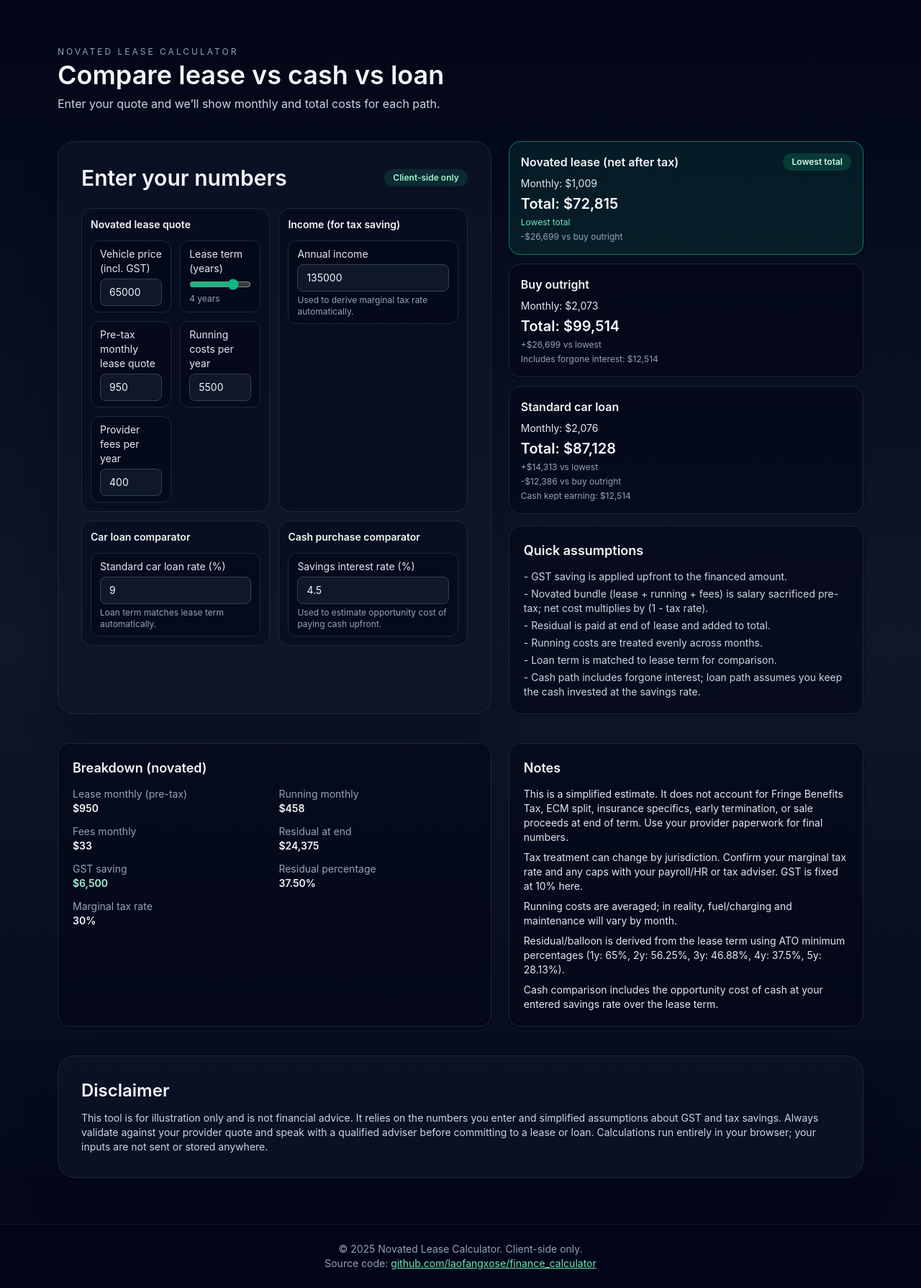
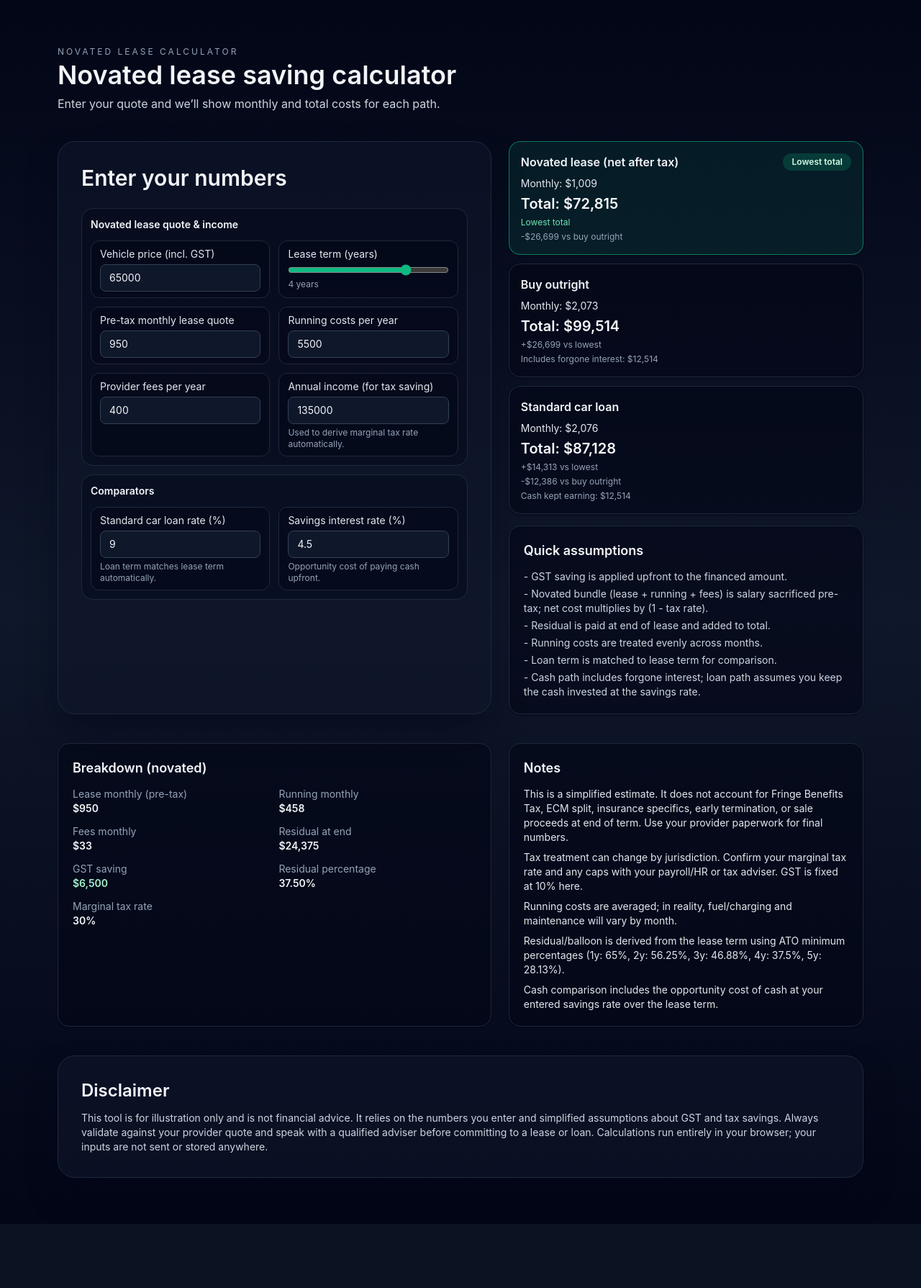
Before and after one commit to laofangxose/finance_calculator, a React (Vite) app: page / in a window 1280 px wide. Shown: the whole page at 72% size. After the commit the page ends 1700 px from the top, so only its background shows below. Built offline with nearby package versions, Linux system fonts and the light colour scheme.

Commit message:
ui: rename hero title to novated lease saving calculator

```diff
--- a/src/App.tsx
+++ b/src/App.tsx
@@ -209,7 +209,7 @@ function App() {
     }[]
   }[] = [
     {
-      title: 'Novated lease quote',
+      title: 'Novated lease quote & income',
       fields: [
         { label: 'Vehicle price (incl. GST)', key: 'vehiclePrice', step: 1000 },
         {
@@ -227,13 +227,8 @@ function App() {
         },
         { label: 'Running costs per year', key: 'runningCostsAnnual', step: 250 },
         { label: 'Provider fees per year', key: 'providerFeesAnnual', step: 50 },
-      ],
-    },
-    {
-      title: 'Income (for tax saving)',
-      fields: [
         {
-          label: 'Annual income',
+          label: 'Annual income (for tax saving)',
           key: 'annualIncome',
           step: 1000,
           hint: 'Used to derive marginal tax rate automatically.',
@@ -241,7 +236,7 @@ function App() {
       ],
     },
     {
-      title: 'Car loan comparator',
+      title: 'Comparators',
       fields: [
         {
           label: 'Standard car loan rate (%)',
@@ -249,16 +244,11 @@ function App() {
           step: 0.1,
           hint: 'Loan term matches lease term automatically.',
         },
-      ],
-    },
-    {
-      title: 'Cash purchase comparator',
-      fields: [
         {
           label: 'Savings interest rate (%)',
           key: 'savingsRate',
           step: 0.1,
-          hint: 'Used to estimate opportunity cost of paying cash upfront.',
+          hint: 'Opportunity cost of paying cash upfront.',
         },
       ],
     },
@@ -273,7 +263,7 @@ function App() {
               Novated lease calculator
             </p>
             <h1 className="mt-1 text-3xl font-semibold sm:text-4xl">
-              Compare lease vs cash vs loan
+              Novated lease saving calculator
             </h1>
             <p className="mt-2 max-w-2xl text-sm text-slate-300 sm:text-base">
               Enter your quote and we&rsquo;ll show monthly and total costs for each path.
@@ -291,11 +281,8 @@ function App() {
                 <h2 className="text-2xl font-semibold sm:text-3xl">
                   Enter your numbers
                 </h2>
-                <span className="rounded-full bg-emerald-500/15 px-3 py-1 text-xs font-semibold text-emerald-200">
-                  Client-side only
-                </span>
               </div>
-              <div className="mt-6 grid gap-3 sm:grid-cols-2">
+              <div className="mt-6 space-y-3">
                 {inputSections.map((section) => (
                   <div
                     key={section.title}
@@ -527,20 +514,6 @@ function App() {
           </section>
         </main>
       </div>
-      <footer className="border-t border-slate-900 bg-slate-950/80 px-4 py-6 text-center text-sm text-slate-400">
-        <p>© {new Date().getFullYear()} Novated Lease Calculator. Client-side only.</p>
-        <p>
-          Source code:{' '}
-          <a
-            href="https://github.com/laofangxose/finance_calculator"
-            className="text-emerald-300 underline"
-            target="_blank"
-            rel="noreferrer"
-          >
-            github.com/laofangxose/finance_calculator
-          </a>
-        </p>
-      </footer>
     </div>
   )
 }
```
